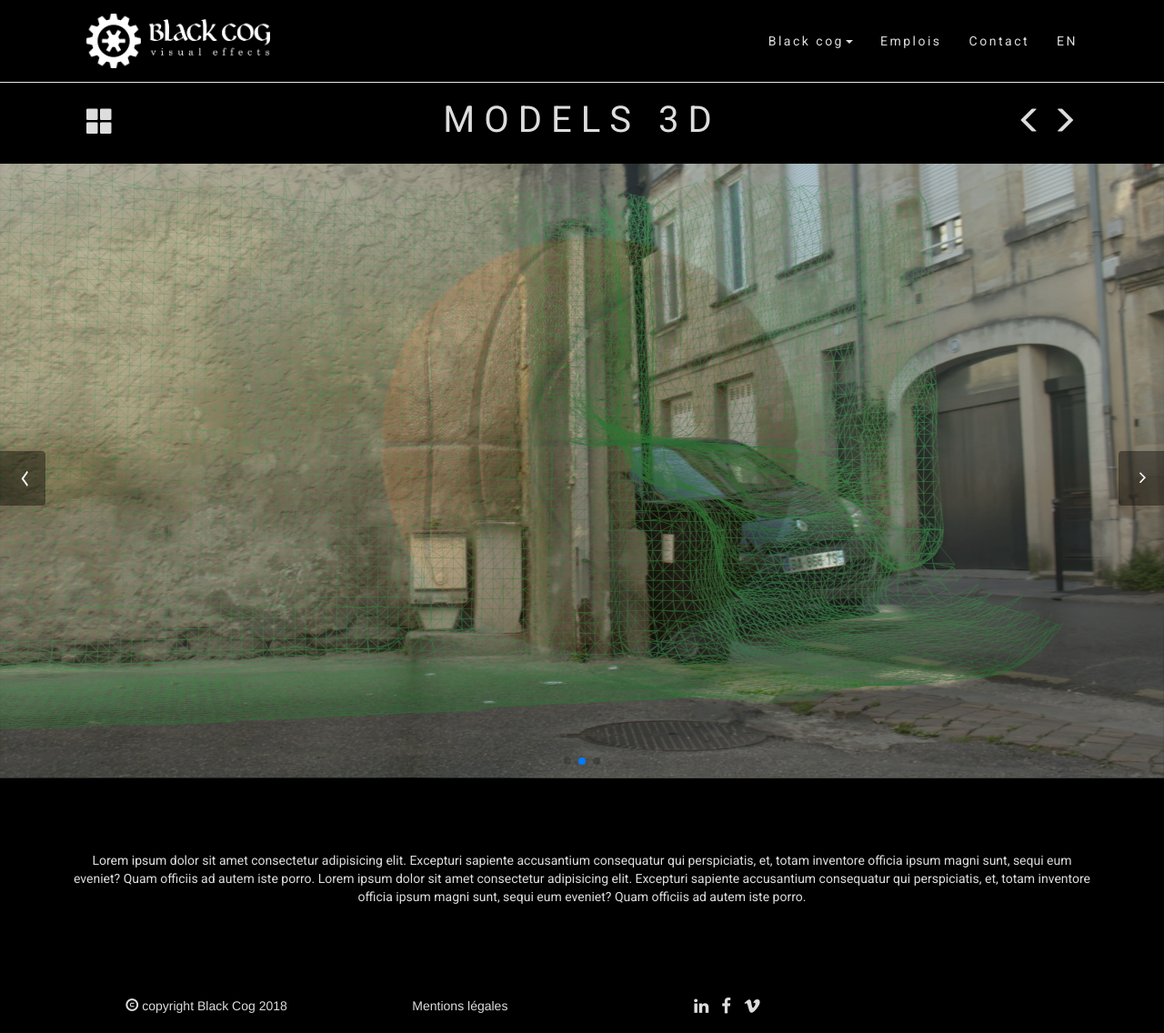
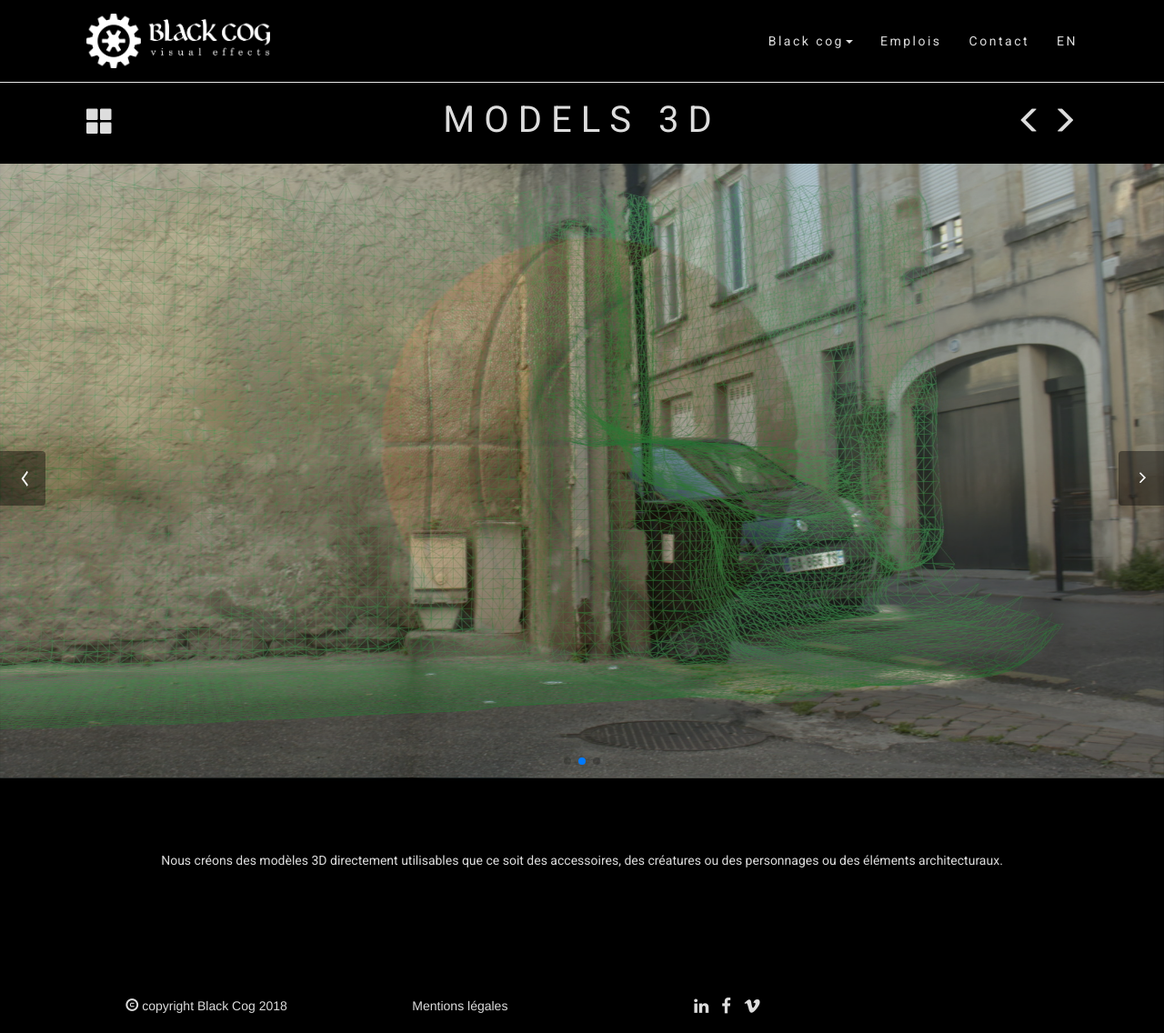
Before and after one commit to christiansen-merel/bookish-fortnight, a Jekyll site: the page built from fr/models3d.html, in a window 1280 px wide. Shown: the whole page at 91% size. Built offline with Jekyll 4.4.1, drawn with Linux system fonts in a browser that asks for light colours; nearby versions of some CDN libraries; library files that are not in the unit come from our copies.

Commit message:
Update models3d.html

```diff
--- a/fr/models3d.html
+++ b/fr/models3d.html
@@ -13,7 +13,6 @@ precedent: tracking3d
 suivant: matte-painting
 ---
 
-<p>Lorem ipsum dolor sit amet consectetur adipisicing elit. Excepturi sapiente accusantium consequatur
-    qui perspiciatis, et, totam inventore officia ipsum magni sunt, sequi eum eveniet? Quam officiis ad autem iste porro.
-Lorem ipsum dolor sit amet consectetur adipisicing elit. Excepturi sapiente accusantium consequatur
-    qui perspiciatis, et, totam inventore officia ipsum magni sunt, sequi eum eveniet? Quam officiis ad autem iste porro.</p>
+<p>Nous créons des modèles 3D directement utilisables que ce soit des accessoires,
+  des créatures ou des personnages ou des éléments architecturaux.
+</p>
```
